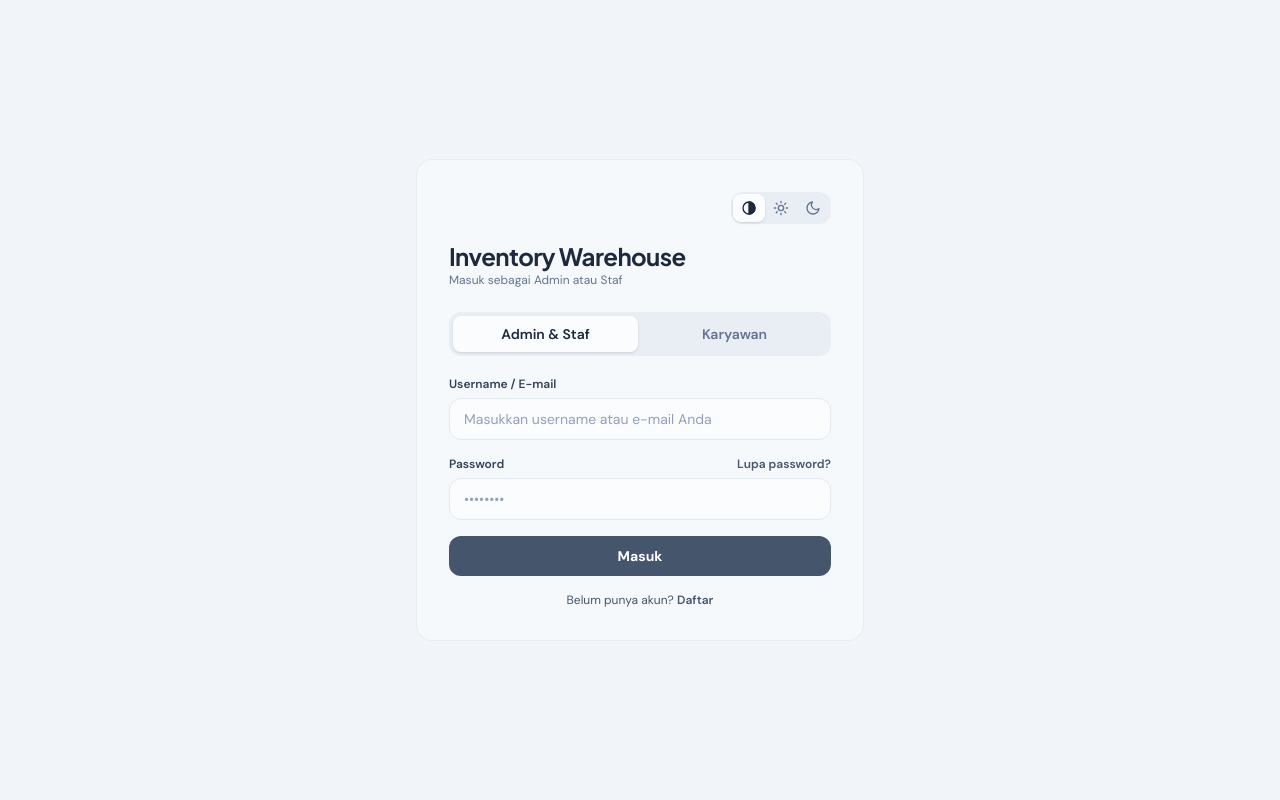
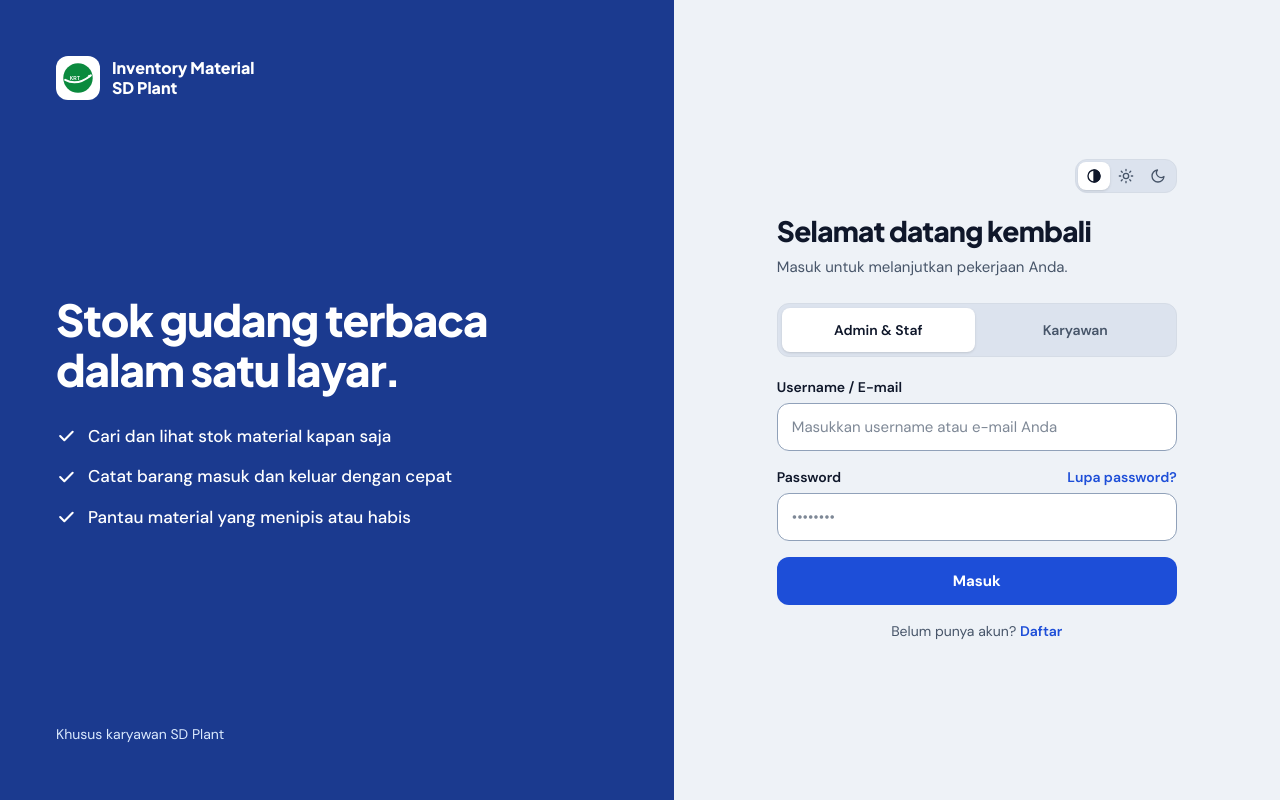
Before and after one commit to muhammaddavakrtg-cell/warehouse-sda, a React (Vite) app: page / in a window 1280 px wide. Built offline with nearby package versions, Linux system fonts and the light colour scheme; no server answers.

Commit message:
new login

```diff
--- a/src/components/LoginView.tsx
+++ b/src/components/LoginView.tsx
@@ -1,5 +1,6 @@
 import { useState, type FormEvent, type ReactNode } from 'react';
 import { isSupabaseConfigured, supabase } from '../lib/supabase';
+import { BrandLogo } from './BrandLogo';
 
 type ThemeMode = 'system' | 'light' | 'dark';
 
@@ -95,10 +96,16 @@ const ALLOWED_EMAIL_DOMAINS = [
 ];
 
 const INPUT_CLASS =
-  'w-full px-3.5 py-2.5 rounded-xl text-sm border border-slate-200 dark:border-slate-700/70 bg-white/60 dark:bg-slate-900/40 placeholder:text-slate-400 dark:placeholder:text-slate-500 focus:outline-none focus:ring-2 focus:ring-slate-300 dark:focus:ring-slate-600 focus:border-slate-300 dark:focus:border-slate-600';
-const LABEL_CLASS = 'block text-xs font-semibold mb-1.5 text-slate-700 dark:text-slate-300';
+  'w-full h-12 px-3.5 rounded-xl text-[15px] border border-slate-400 dark:border-slate-500 bg-surface text-ink placeholder:text-ink-soft/70 focus:outline-none focus:ring-2 focus:ring-brand focus:border-brand';
+const LABEL_CLASS = 'block text-sm font-semibold mb-1.5 text-ink';
 const PRIMARY_BTN_CLASS =
-  'w-full py-2.5 px-4 rounded-xl text-sm font-bold bg-slate-600 hover:bg-slate-700 dark:bg-slate-600 dark:hover:bg-slate-500 disabled:opacity-60 text-white transition cursor-pointer';
+  'w-full h-12 px-4 rounded-xl text-[15px] font-bold bg-brand text-brand-ink hover:brightness-110 disabled:opacity-60 transition cursor-pointer';
+
+const BENEFITS = [
+  'Cari dan lihat stok material kapan saja',
+  'Catat barang masuk dan keluar dengan cepat',
+  'Pantau material yang menipis atau habis',
+];
 
 export function LoginView({ themeMode, onThemeModeChange, onLoginGuard }: LoginViewProps) {
   const [mode, setMode] = useState<Mode>('login');
@@ -368,30 +375,71 @@ export function LoginView({ themeMode, onThemeModeChange, onLoginGuard }: LoginV
     }
   };
 
+  const heading =
+    mode === 'login' ? 'Selamat datang kembali' : mode === 'register' ? 'Buat akun baru' : 'Lupa password?';
+
   const subtitle =
     mode === 'login'
-      ? group === 'staff'
-        ? 'Masuk sebagai Admin atau Staf'
-        : 'Masuk sebagai Karyawan'
+      ? 'Masuk untuk melanjutkan pekerjaan Anda.'
       : mode === 'register'
-        ? 'Buat akun baru'
+        ? 'Lengkapi data di bawah ini.'
         : 'Reset password melalui email terdaftar';
 
   const tabClass = (active: boolean) =>
-    `py-2 rounded-lg text-sm font-semibold transition cursor-pointer ${
-      active
-        ? 'bg-white/80 text-slate-800 shadow-sm dark:bg-slate-700/60 dark:text-slate-100'
-        : 'text-slate-500 hover:text-slate-800 dark:text-slate-400 dark:hover:text-white'
+    `min-h-[44px] py-2.5 rounded-lg text-sm font-semibold transition cursor-pointer ${
+      active ? 'bg-surface text-ink shadow-sm' : 'text-ink-soft hover:text-ink'
     }`;
 
   return (
-    <div className="min-h-screen flex flex-col justify-center items-center px-4 py-8 bg-slate-100 text-slate-800 dark:bg-slate-900 dark:text-slate-200">
-      <div className="w-full max-w-md rounded-2xl border border-slate-200/70 dark:border-slate-700/50 bg-slate-50/80 dark:bg-slate-800/50 p-6 sm:p-8">
+    <div className="min-h-screen flex flex-col lg:flex-row bg-surface-2 text-ink">
+      <section className="lg:flex-[1.1] bg-[#1B3A8F] dark:bg-[#0F1F4D] text-white px-6 py-5 lg:p-14 flex flex-col lg:justify-between gap-8">
+        <div className="flex items-center gap-3">
+          <span className="w-11 h-11 rounded-xl bg-white flex items-center justify-center shrink-0">
+            <BrandLogo className="w-8 h-8" />
+          </span>
+          <div className="font-display text-base font-extrabold leading-tight">
+            <span className="block">Inventory Material</span>
+            <span className="block">SD Plant</span>
+          </div>
+        </div>
+
+        <div className="hidden lg:block">
+          <h1 className="font-display text-[44px] leading-[1.15] font-extrabold tracking-tight max-w-md">
+            Stok gudang terbaca dalam satu layar.
+          </h1>
+          <ul className="mt-7 space-y-3.5 text-[17px] font-medium">
+            {BENEFITS.map((text) => (
+              <li key={text} className="flex items-center gap-3">
+                <svg
+                  width="20"
+                  height="20"
+                  viewBox="0 0 24 24"
+                  fill="none"
+                  stroke="currentColor"
+                  strokeWidth="2.5"
+                  strokeLinecap="round"
+                  strokeLinejoin="round"
+                  aria-hidden="true"
+                  className="shrink-0"
+                >
+                  <path d="M5 12l5 5L20 7" />
+                </svg>
+                {text}
+              </li>
+            ))}
+          </ul>
+        </div>
+
+        <p className="hidden lg:block text-sm text-blue-100">Khusus karyawan SD Plant</p>
+      </section>
+
+      <section className="flex-1 flex items-center justify-center px-5 py-8 sm:p-12">
+        <div className="w-full max-w-[400px]">
         <div className="flex justify-end mb-4">
           <div
             role="group"
             aria-label="Pilihan tema"
-            className="inline-flex p-0.5 rounded-xl bg-slate-200/60 dark:bg-slate-900/40"
+            className="inline-flex p-0.5 rounded-xl bg-[#DCE3EE] dark:bg-surface border border-line"
           >
             {THEME_OPTIONS.map((opt) => (
               <button
@@ -403,8 +451,8 @@ export function LoginView({ themeMode, onThemeModeChange, onLoginGuard }: LoginV
                 title={opt.label}
                 className={`flex items-center justify-center w-8 h-7 rounded-lg transition cursor-pointer ${
                   themeMode === opt.value
-                    ? 'bg-white/80 text-slate-800 shadow-sm dark:bg-slate-700/60 dark:text-slate-100'
-                    : 'text-slate-500 hover:text-slate-800 dark:text-slate-400 dark:hover:text-white'
+                    ? 'bg-surface text-ink shadow-sm'
+                    : 'text-ink-soft hover:text-ink'
                 }`}
               >
                 {opt.icon}
@@ -413,17 +461,15 @@ export function LoginView({ themeMode, onThemeModeChange, onLoginGuard }: LoginV
           </div>
         </div>
 
-        <div className="flex items-center justify-between mb-6">
-          <div>
-            <h1 className="text-2xl font-bold tracking-tight">Inventory Warehouse</h1>
-            <p className="text-xs text-slate-500 dark:text-slate-400">{subtitle}</p>
-          </div>
+        <div className="mb-6">
+          <h2 className="font-display text-[28px] font-extrabold tracking-tight">{heading}</h2>
+          <p className="mt-1 text-[15px] text-ink-soft">{subtitle}</p>
         </div>
 
         {(!supabase || !isSupabaseConfigured) && (
           <div
             role="alert"
-            className="mb-4 p-3 rounded-xl text-xs font-semibold bg-amber-100 text-amber-800 border border-amber-200 dark:bg-amber-950 dark:text-amber-300 dark:border-amber-800"
+            className="mb-4 p-3 rounded-xl text-sm font-semibold bg-warn-soft text-warn border border-warn/30"
           >
             Variabel <strong>VITE_SUPABASE_URL</strong> dan <strong>VITE_SUPABASE_ANON_KEY</strong>{' '}
             belum terbaca pada build ini.
@@ -433,7 +479,7 @@ export function LoginView({ themeMode, onThemeModeChange, onLoginGuard }: LoginV
         {errorMsg && (
           <div
             role="alert"
-            className="mb-4 p-3 rounded-xl text-xs font-semibold bg-red-100 text-red-700 border border-red-200 dark:bg-red-950 dark:text-red-300 dark:border-red-800"
+            className="mb-4 p-3 rounded-xl text-sm font-semibold bg-out-soft text-out border border-out/30"
           >
             {errorMsg}
           </div>
@@ -442,14 +488,14 @@ export function LoginView({ themeMode, onThemeModeChange, onLoginGuard }: LoginV
         {infoMsg && (
           <div
             role="status"
-            className="mb-4 p-3 rounded-xl text-xs font-semibold bg-emerald-100 text-emerald-800 border border-emerald-200 dark:bg-emerald-950 dark:text-emerald-300 dark:border-emerald-800"
+            className="mb-4 p-3 rounded-xl text-sm font-semibold bg-ok-soft text-ok border border-ok/30"
           >
             {infoMsg}
           </div>
         )}
 
         {mode === 'login' && (
-          <div className="grid grid-cols-2 gap-1 p-1 mb-5 rounded-xl bg-slate-200/60 dark:bg-slate-900/40">
+          <div className="grid grid-cols-2 gap-1 p-1 mb-5 rounded-xl bg-[#DCE3EE] dark:bg-surface border border-line">
             <button
               type="button"
               onClick={() => switchGroup('staff')}
@@ -489,14 +535,14 @@ export function LoginView({ themeMode, onThemeModeChange, onLoginGuard }: LoginV
               <div className="flex items-center justify-between mb-1.5">
                 <label
                   htmlFor="login-password"
-                  className="block text-xs font-semibold text-slate-700 dark:text-slate-300"
+                  className="block text-sm font-semibold text-ink"
                 >
                   Password
                 </label>
                 <button
                   type="button"
                   onClick={() => goToMode('forgot')}
-                  className="text-xs font-semibold text-slate-600 hover:underline dark:text-slate-300 cursor-pointer"
+                  className="text-sm font-semibold text-brand hover:underline cursor-pointer"
                 >
                   Lupa password?
                 </button>
@@ -521,12 +567,12 @@ export function LoginView({ themeMode, onThemeModeChange, onLoginGuard }: LoginV
               {isSubmitting ? 'Memproses masuk...' : 'Masuk'}
             </button>
 
-            <p className="text-center text-xs text-slate-600 dark:text-slate-400">
+            <p className="text-center text-sm text-ink-soft">
               Belum punya akun?{' '}
               <button
                 type="button"
                 onClick={() => goToMode('register')}
-                className="font-semibold text-slate-600 hover:underline dark:text-slate-300 cursor-pointer"
+                className="font-semibold text-brand hover:underline cursor-pointer"
               >
                 Daftar
               </button>
@@ -620,7 +666,7 @@ export function LoginView({ themeMode, onThemeModeChange, onLoginGuard }: LoginV
               />
             </div>
 
-            <p className="text-[11px] text-slate-500 dark:text-slate-400">
+            <p className="text-xs text-ink-soft">
               Akun baru berlevel Member (hanya lihat). Admin dapat menaikkan level akun Anda.
             </p>
 
@@ -635,7 +681,7 @@ export function LoginView({ themeMode, onThemeModeChange, onLoginGuard }: LoginV
             <button
               type="button"
               onClick={() => goToMode('login')}
-              className="w-full py-2 text-xs font-semibold text-slate-600 hover:text-slate-900 dark:text-slate-400 dark:hover:text-white cursor-pointer"
+              className="w-full py-2.5 text-sm font-semibold text-ink-soft hover:text-ink cursor-pointer"
             >
               ← Sudah punya akun? Masuk
             </button>
@@ -671,14 +717,15 @@ export function LoginView({ themeMode, onThemeModeChange, onLoginGuard }: LoginV
             <button
               type="button"
               onClick={() => goToMode('login')}
-              className="w-full py-2 text-xs font-semibold text-slate-600 hover:text-slate-900 dark:text-slate-400 dark:hover:text-white cursor-pointer"
+              className="w-full py-2.5 text-sm font-semibold text-ink-soft hover:text-ink cursor-pointer"
             >
               ← Kembali ke halaman login
             </button>
           </form>
         )}
 
-      </div>
+        </div>
+      </section>
 
       {popup && (
         <div
@@ -686,9 +733,9 @@ export function LoginView({ themeMode, onThemeModeChange, onLoginGuard }: LoginV
           role="dialog"
           aria-modal="true"
         >
-          <div className="w-full max-w-sm rounded-2xl border border-slate-200/70 dark:border-slate-700/60 bg-slate-50 dark:bg-slate-800 p-6 text-center shadow-lg">
+          <div className="w-full max-w-sm rounded-2xl border border-line bg-surface p-6 text-center shadow-lg">
             <h2 className="text-lg font-bold mb-2">Perhatian</h2>
-            <p className="text-sm text-slate-600 dark:text-slate-300 mb-5">{popup.message}</p>
+            <p className="text-sm text-ink-soft mb-5">{popup.message}</p>
             <button
               type="button"
               onClick={() => {
```
